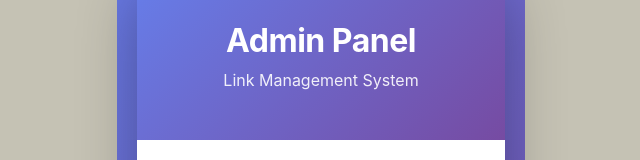
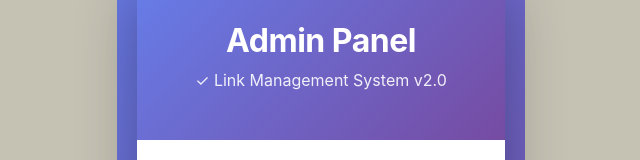
Before and after one commit to twuijri/atayb, a Next.js app: page /admin/login in a window 1280 px wide. Shown: the part 139-299 px from the top of the page, without its empty margins (319-959 px from the left). Built offline with nearby package versions, Linux system fonts and the light colour scheme.

Commit message:
test: Add version marker v2.0 to verify updates

```diff
--- a/app/admin/login/page.js
+++ b/app/admin/login/page.js
@@ -51,7 +51,7 @@ export default function Login() {
             <div className={styles.loginBox}>
                 <div className={styles.header}>
                     <h1>Admin Panel</h1>
-                    <p>Link Management System</p>
+                    <p>Link Management System v2.0 ✓</p>
                 </div>
 
                 <form onSubmit={handleLogin} className={styles.form}>
```
